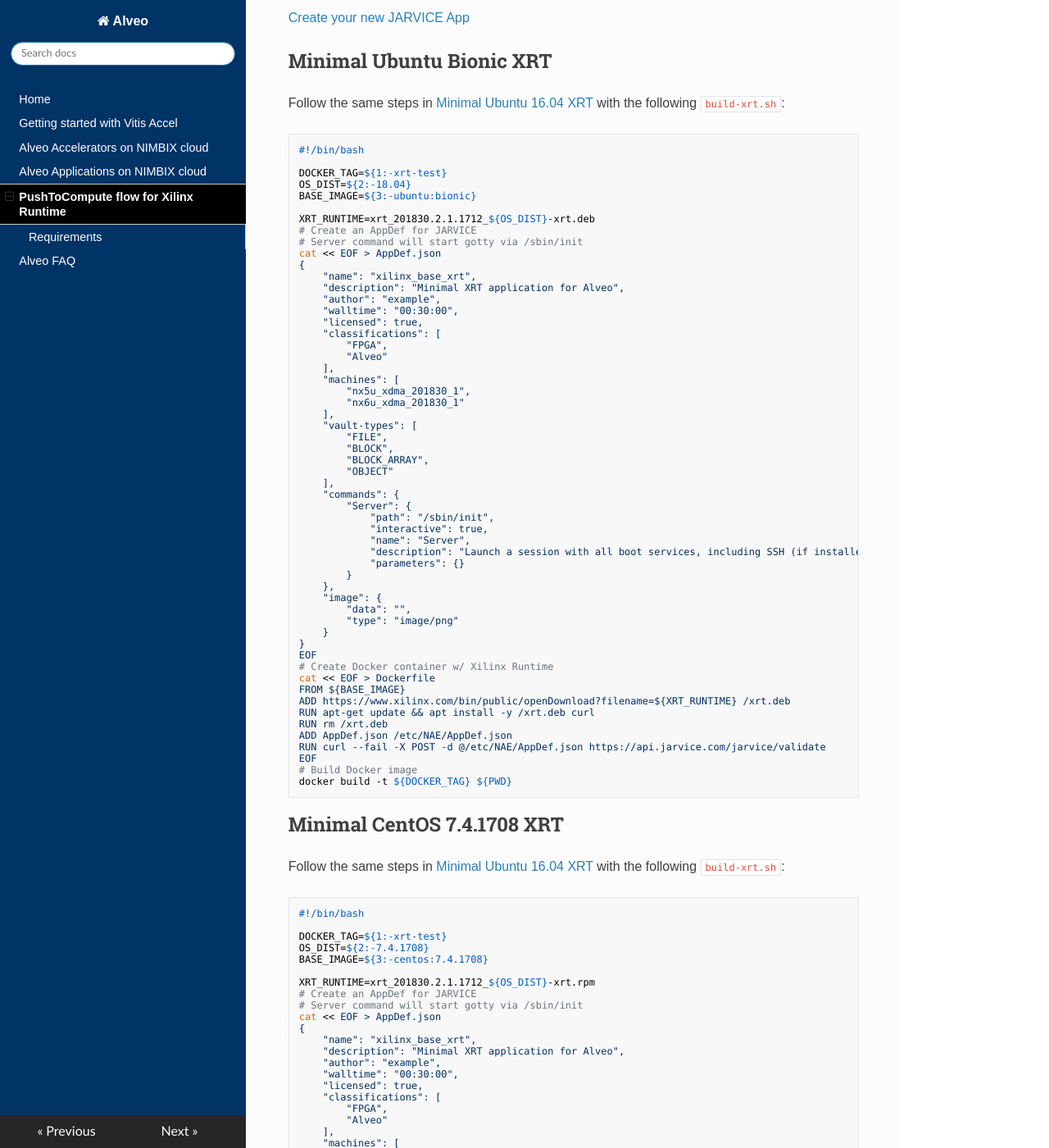
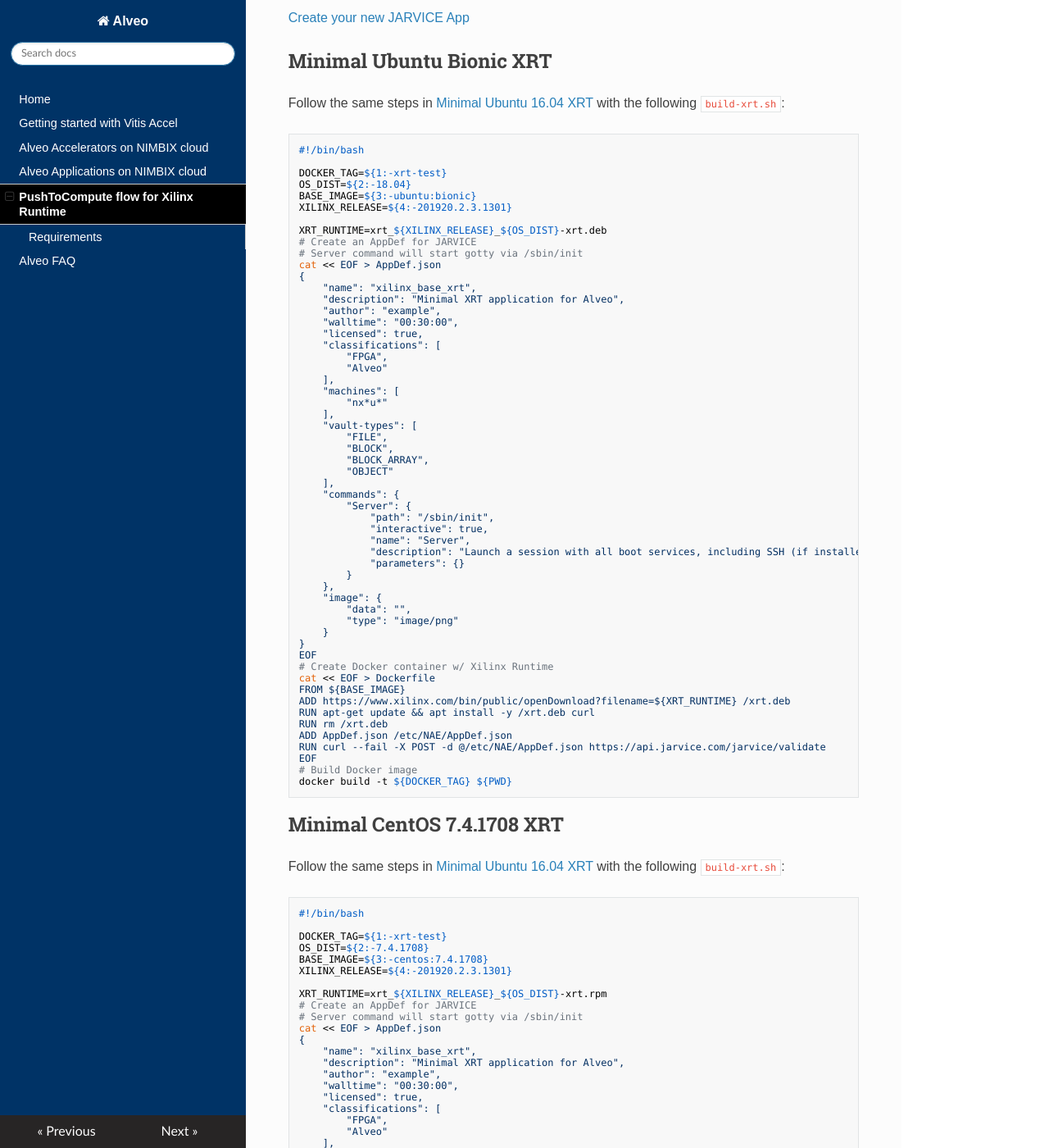
Before and after one commit to nimbix/alveodoc, an MkDocs documentation site: the page built from docs/pushtocompute.md, in a window 1280 px wide and 1400 px high, scrolled down 2496 px. Shown: the whole window at 82% size. Built offline with MkDocs 1.6.1, drawn with Linux system fonts in a browser that asks for light colours; nearby versions of some CDN libraries; old or Windows-style settings are respelled for this version of MkDocs; some of the changed text lies outside the part shown.

Commit message:
Update available machine types and PushToCompute
Signed-off-by: Kenneth Hill <ken.hill@nimbix.net>

```diff
--- a/docs/pushtocompute.md
+++ b/docs/pushtocompute.md
@@ -31,8 +31,9 @@ The following script will create a simple base XRT application. Save this locall
 DOCKER_TAG=${1:-xrt-test}
 OS_DIST=${2:-16.04}
 BASE_IMAGE=${3:-ubuntu:xenial}
+XILINX_RELEASE=${4:-201920.2.3.1301}
 
-XRT_RUNTIME=xrt_201830.2.1.1712_${OS_DIST}-xrt.deb
+XRT_RUNTIME=xrt_${XILINX_RELEASE}_${OS_DIST}-xrt.deb
 # Create an AppDef for JARVICE
 # Server command will start gotty via /sbin/init
 cat << EOF > AppDef.json
@@ -47,8 +48,7 @@ cat << EOF > AppDef.json
         "Alveo"
     ],
     "machines": [
-        "nx5u_xdma_201830_1",
-        "nx6u_xdma_201830_1"
+        "nx*u*"
     ],
     "vault-types": [
         "FILE",
@@ -129,8 +129,9 @@ Follow the same steps in [Minimal Ubuntu 16.04 XRT](#minimal-ubuntu-xenial-xrt)
 DOCKER_TAG=${1:-xrt-test}
 OS_DIST=${2:-18.04}
 BASE_IMAGE=${3:-ubuntu:bionic}
+XILINX_RELEASE=${4:-201920.2.3.1301}
 
-XRT_RUNTIME=xrt_201830.2.1.1712_${OS_DIST}-xrt.deb
+XRT_RUNTIME=xrt_${XILINX_RELEASE}_${OS_DIST}-xrt.deb
 # Create an AppDef for JARVICE
 # Server command will start gotty via /sbin/init
 cat << EOF > AppDef.json
@@ -145,8 +146,7 @@ cat << EOF > AppDef.json
         "Alveo"
     ],
     "machines": [
-        "nx5u_xdma_201830_1",
-        "nx6u_xdma_201830_1"
+        "nx*u*"
     ],
     "vault-types": [
         "FILE",
@@ -192,8 +192,9 @@ Follow the same steps in [Minimal Ubuntu 16.04 XRT](#minimal-ubuntu-xenial-xrt)
 DOCKER_TAG=${1:-xrt-test}
 OS_DIST=${2:-7.4.1708}
 BASE_IMAGE=${3:-centos:7.4.1708}
+XILINX_RELEASE=${4:-201920.2.3.1301}
 
-XRT_RUNTIME=xrt_201830.2.1.1712_${OS_DIST}-xrt.rpm
+XRT_RUNTIME=xrt_${XILINX_RELEASE}_${OS_DIST}-xrt.rpm
 # Create an AppDef for JARVICE
 # Server command will start gotty via /sbin/init
 cat << EOF > AppDef.json
@@ -208,8 +209,7 @@ cat << EOF > AppDef.json
         "Alveo"
     ],
     "machines": [
-        "nx5u_xdma_201830_1",
-        "nx6u_xdma_201830_1"
+        "nx*u*"
     ],
     "vault-types": [
         "FILE",
```
Also changed, not shown: other parts of docs/pushtocompute.md (+2 -2 lines), docs/boards.md (+6 -4 lines).
